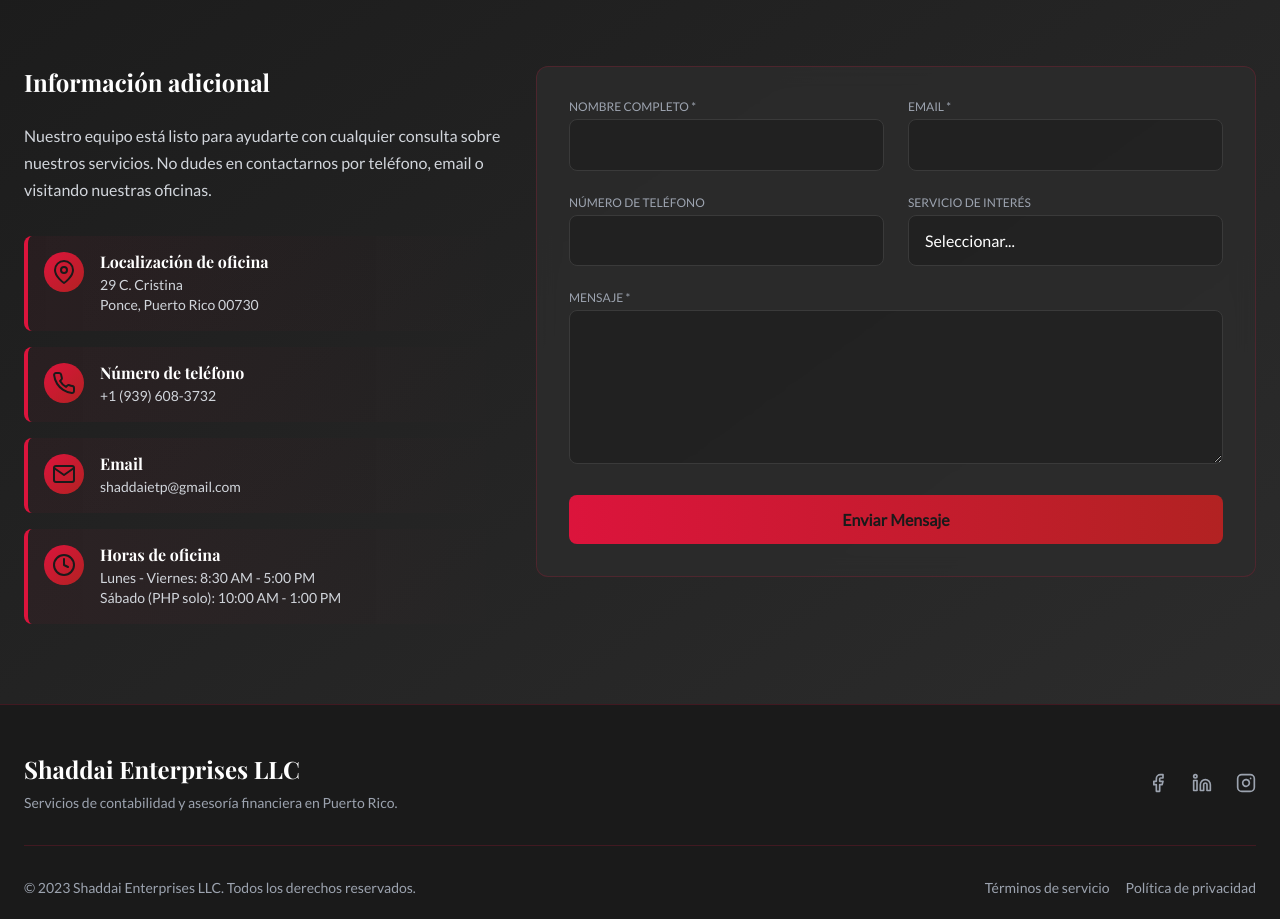
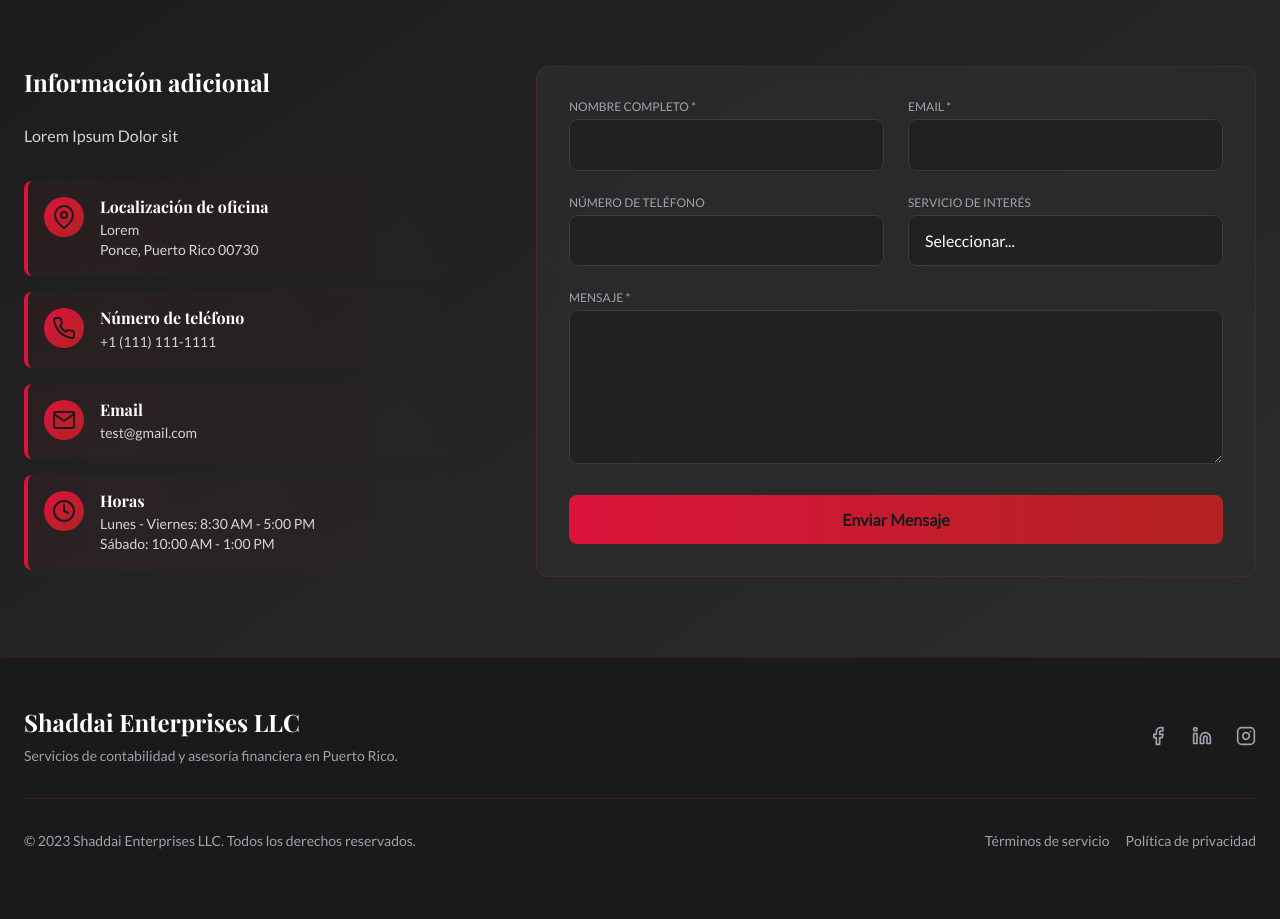
Before and after one commit to AlexisBarriera/openhousetest, a React (Vite) app: page / in a window 1280 px wide. Shown: the part 5266-6185 px from the top of the page. Built offline with nearby package versions, Linux system fonts and the light colour scheme; no server answers.

Commit message:
Update Contact.tsx

```diff
--- a/src/components/Contact/Contact.tsx
+++ b/src/components/Contact/Contact.tsx
@@ -60,7 +60,7 @@
         <div className="flex flex-col lg:flex-row gap-8">
           <div className="lg:w-2/5">
             <h3 className="font-heading text-2xl mb-6">Información adicional</h3>
-            <p className="text-gray-300 mb-8">Nuestro equipo está listo para ayudarte con cualquier consulta sobre nuestros servicios. No dudes en contactarnos por teléfono, email o visitando nuestras oficinas.</p>
+            <p className="text-gray-300 mb-8">Lorem Ipsum Dolor sit</p>
 
             <div className="space-y-4">
               <div className="bg-gradient-to-r from-gold/5 to-gold/2 p-4 rounded-lg border-l-4 border-gold transition-all hover:translate-x-2">
@@ -70,7 +70,7 @@
                   </div>
                   <div>
                     <h4 className="font-semibold mb-1">Localización de oficina</h4>
-                    <p className="text-gray-300 text-sm">29 C. Cristina<br />Ponce, Puerto Rico 00730</p>
+                    <p className="text-gray-300 text-sm">Lorem<br />Ponce, Puerto Rico 00730</p>
                   </div>
                 </div>
               </div>
@@ -81,7 +81,7 @@
                   </div>
                   <div>
                     <h4 className="font-semibold mb-1">Número de teléfono</h4>
-                    <p className="text-gray-300 text-sm">+1 (939) 608-3732</p>
+                    <p className="text-gray-300 text-sm">+1 (111) 111-1111</p>
                   </div>
                 </div>
               </div>
@@ -92,7 +92,7 @@
                   </div>
                   <div>
                     <h4 className="font-semibold mb-1">Email</h4>
-                    <p className="text-gray-300 text-sm">shaddaietp@gmail.com</p>
+                    <p className="text-gray-300 text-sm">test@gmail.com</p>
                   </div>
                 </div>
               </div>
@@ -102,10 +102,10 @@
                     <i data-feather="clock" className="text-navy-primary text-sm"></i>
                   </div>
                   <div>
-                    <h4 className="font-semibold mb-1">Horas de oficina</h4>
+                    <h4 className="font-semibold mb-1">Horas</h4>
                     <p className="text-gray-300 text-sm">
                       Lunes - Viernes: 8:30 AM - 5:00 PM<br />
-                      Sábado (PHP solo): 10:00 AM - 1:00 PM
+                      Sábado: 10:00 AM - 1:00 PM
                     </p>
                   </div>
                 </div>
```
